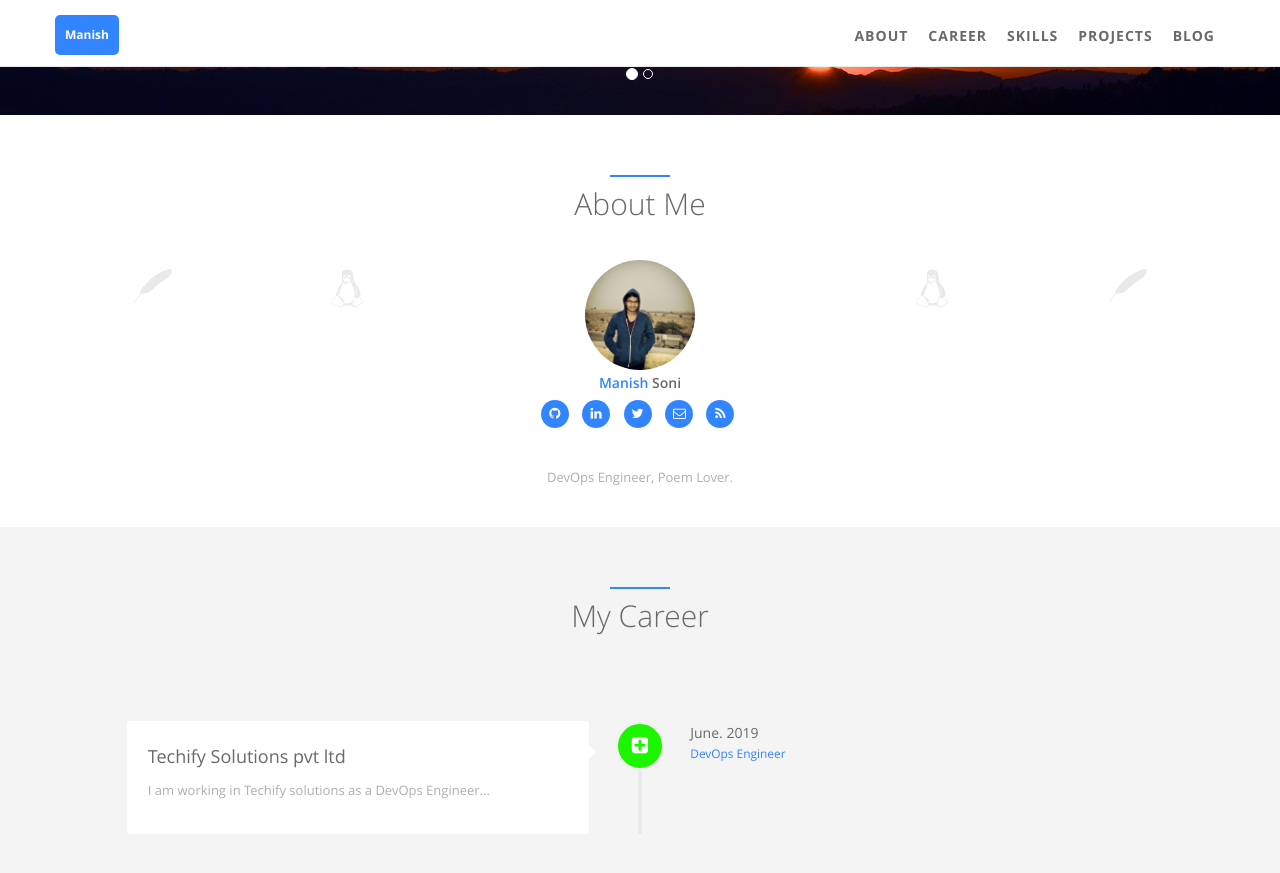
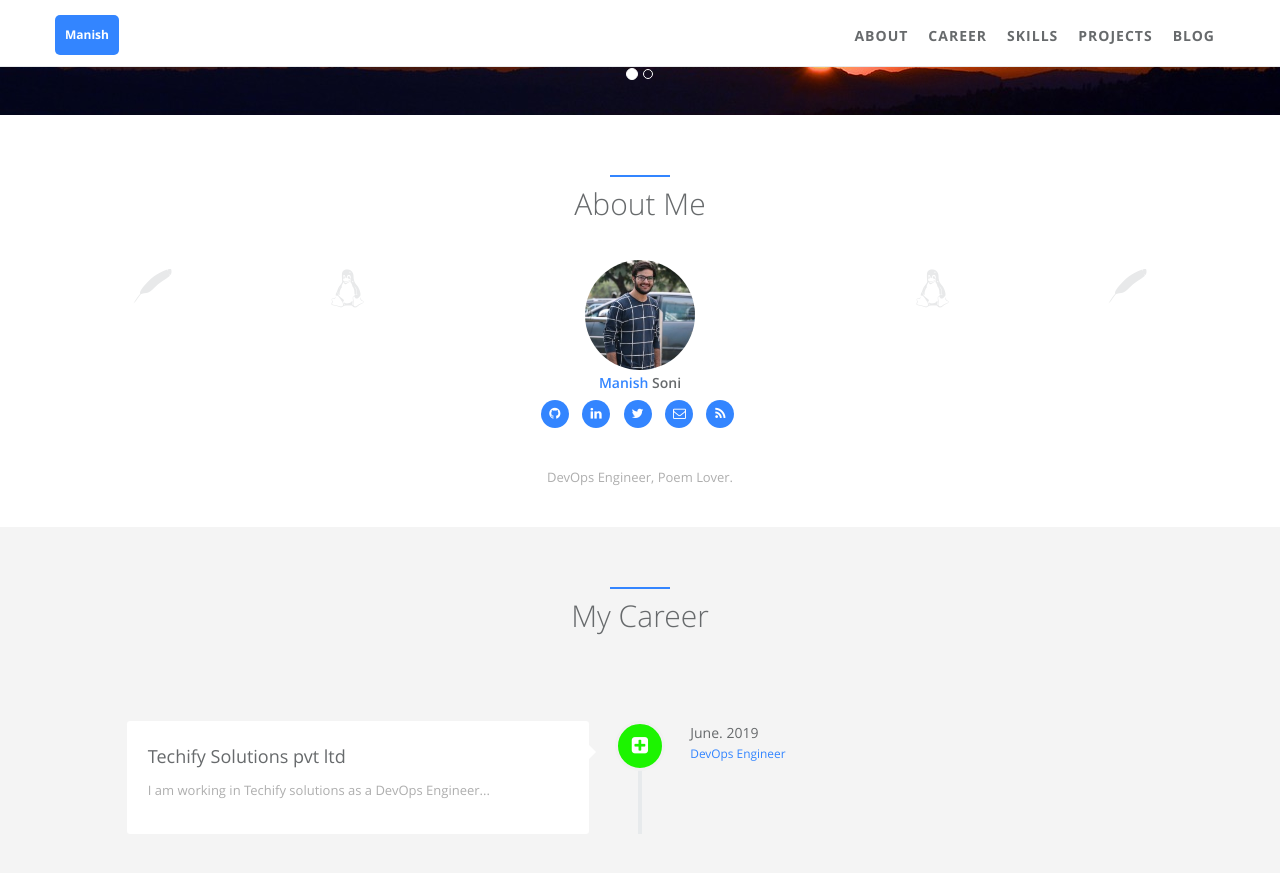
Before and after one commit to mani1soni/mani1soni.github.io, a Jekyll site: the page built from index.html, in a window 1280 px wide and 900 px high, scrolled down 355 px. Shown: the top 873 px of the window. Built offline with Jekyll 4.4.1, drawn with Linux system fonts in a browser that asks for light colours.

Commit message:
photo change

```diff
--- a/_config.yml
+++ b/_config.yml
@@ -14,7 +14,7 @@
   name: Manish soni  # Be used at blog posts' author.
   first_name: Manish  # Be used at index page about me section.
   last_name: Soni  # Be used at index page about me section.
-  avatar: /static/assets/img/landing/mypic.jpeg  # upload your avatar at directory and edit it.
+  avatar: /static/assets/img/landing/myimage.jpeg  # upload your avatar at directory and edit it.
   github_username: mani1soni  # Leave blank if you don't have now
   linkedin_id: manisomanish # Leave blank if you don't have now
   # facebook_username:   # Leave blank if you don't have now
```
Also changed, not shown: static/assets/img/landing/myimage.jpeg (added).
